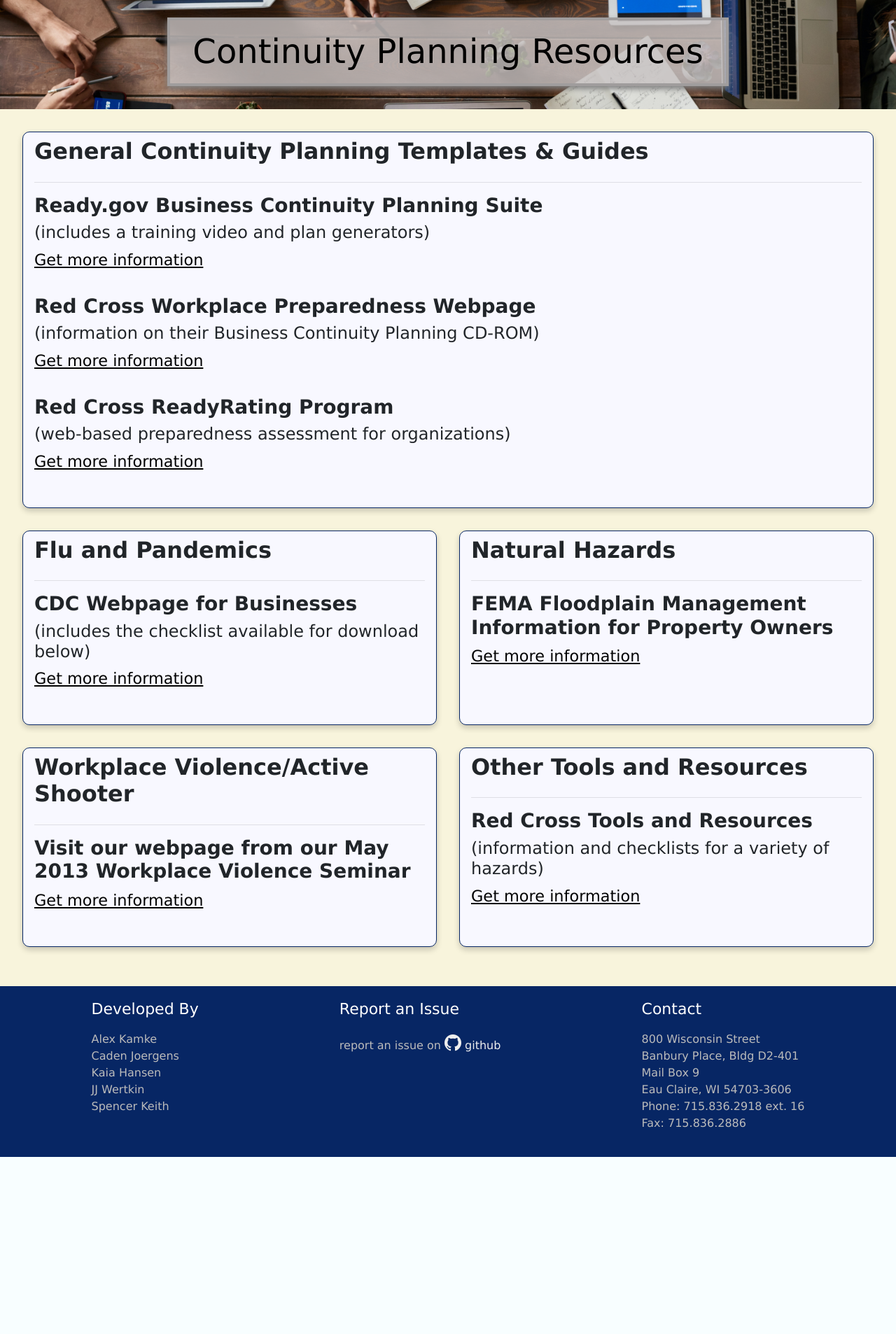
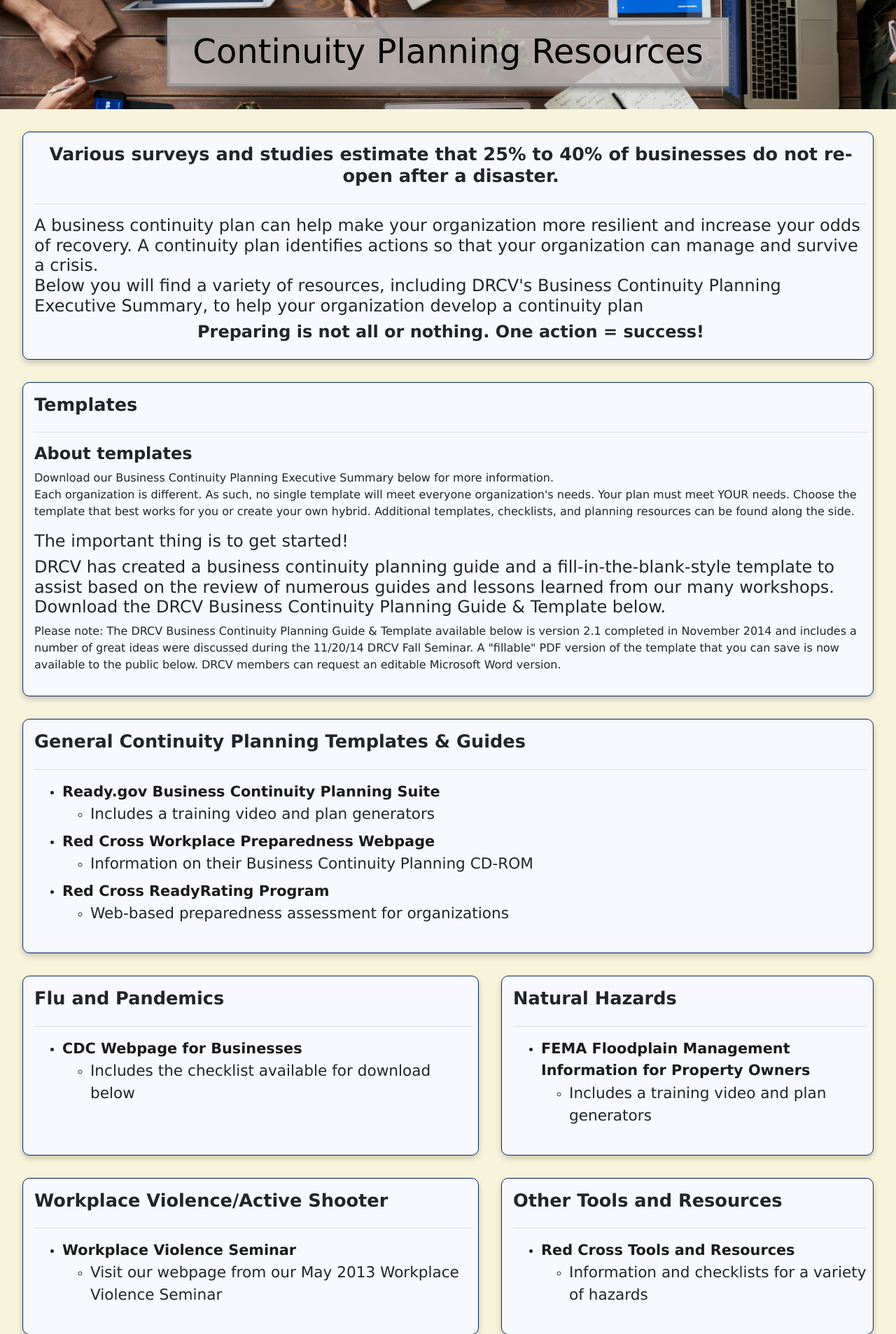
Before and after one commit to mrrobots2021/DRCV, a PHP site: page /continuity-resources.html in a window 1280 px wide. Shown: the part 151-2057 px from the top of the page at 70% size. Before the commit the page ends 1804 px from the top, so only its background shows below. Run offline with PHP 8.4, Linux system fonts and the light colour scheme.

Commit message:
template clarity
-having issues with the footer
-still working on the template section and wording

```diff
--- a/CSS/continuity-resources.css
+++ b/CSS/continuity-resources.css
@@ -1,18 +1,12 @@
-/* ***** ***** ***** ***** ***** ***** ***** ***** ***** ***** */
-/*       elements ▼ ▼ ▼
-/* ***** ***** ***** ***** ***** ***** ***** ***** ***** ***** */
 
 * {
   font-family: 'Lucida Sans Unicode', Geneva, Verdana, sans-serif;
 }
+.card.overview{
+  font-size: 130%;
+  font-weight: 600;
 
-
-
-/* ***** ***** ***** ***** ***** ***** ***** ***** ***** ***** */
-/*       elements ▲ ▲ ▲           classes ▼ ▼ ▼
-/* ***** ***** ***** ***** ***** ***** ***** ***** ***** ***** */
-
-
+}
 
 .header-box {
   display: flex;
@@ -36,25 +30,58 @@
   box-shadow: 0 4px 8px 0 grey;
 }
 
-a.center-text{
-  margin-bottom: 2rem;
-  font-size: 1.4rem;
+
+.overview{
+  line-height: 2rem;
+  font-size: 10;
+  font-size: 135%;
+}
+.page{
+  margin-bottom: 1rem;
+  font-size: 1.3rem;
+  color: rgba(14, 13, 13, 0.947);
+}
+.link b{
+  color:black
+}
+.hide {
+  display: none;
+  font-weight: 700;
+  font-size: 130%;
+}
+.card a:hover + span{
+  display: inline;
+  color: #4287f5;
   text-decoration: underline;
+
+
 }
-.card#general{grid-area: general;}
-.card#hazards{grid-area: hazard;}
-.card#violence{grid-area: violence;}
-.card#flu{grid-area: flu;}
-.card#other{grid-area: other;}
+.card a:hover{
+  font-size: 140%;
+}
+.center{
+  text-align:  center;
+
+}
+
+#about{grid-area: about;}
+#template{grid-area: template;}
+#general{grid-area: general;}
+#hazards{grid-area: hazard;}
+#violence{grid-area: violence;}
+#flu{grid-area: flu;}
+#other{grid-area: other;}
 
 .grid-container {
   margin: 1rem 1rem 0;
   display: grid;
   grid-template-areas:
-  'general general flu flu'
-  'general general hazard hazard'
-  'general general violence violence'
-  'general general other other';
+  'about about about about'
+  'template template general general'
+  'template template flu flu'
+  'template template hazard hazard'
+  'template template violence violence'
+  'template template other other ';
 }
 
 .card {
@@ -62,9 +89,13 @@ a.center-text{
   margin: 1rem;
   border: solid 1px rgb(7,38,100);
   border-radius: 10px;
-  padding: .5rem 1rem 1rem 1rem;
+  padding: 1rem 0.5rem 1rem 1rem;
   box-shadow: 0 4px 8px 0 rgba(0,0,0,0.2);
 
+
+}
+.section-title{
+  font-size: 1.6rem;
 }
 
 
@@ -83,6 +114,9 @@ a.center-text{
 @media screen and (max-width: 1280px) {
   .grid-container {
     grid-template-areas:
+    'about about about about'
+    'template template template template'
+    'template template template template'
     'general general general general'
     'general general general general'
     'flu flu hazard hazard'
@@ -92,6 +126,8 @@ a.center-text{
 @media screen and (max-width: 800px) {
   .grid-container {
     grid-template-areas:
+    'about about'
+    'template template'
     'general general'
     'general general'
     'flu flu'
--- a/continuity-resources.html
+++ b/continuity-resources.html
@@ -63,74 +63,167 @@
     </div>
 
     <div class="grid-container">
+      <div class="card" id="about">
+        <h2 class="center-text center section-title">
+          <b>Various surveys and studies estimate that 25% to 40% of businesses do not re-open after a disaster.</b>
+        </h2>
+        <hr/>
+        <h4 class="center-text"> A business continuity plan can help make your organization more resilient and increase your odds of recovery.  A continuity plan identifies actions so that your organization can manage and survive a crisis.<br> Below you will find a variety of resources, including DRCV's Business Continuity Planning Executive Summary, to help your organization develop a continuity plan</h4>
+        <h4 class="center-text center" ><b>Preparing is not all or nothing.  One action = success!</b></h4>
+      </div>
+
+      <div class="card" id="template">
+        <h2 class="center-text section-title">
+          <b>Templates</b>
+        </h2>
+        <hr/>
+        <h4 class="center-text">
+          <b>About templates</b>
+        </h4>
+        Download our Business Continuity Planning Executive Summary below for more information.
+
+          <p>Each organization is different.  As such, no single template will meet everyone organization's needs.  Your plan must meet YOUR needs.  Choose the template that best works for you or create your own hybrid.  Additional templates, checklists, and planning resources can be found along the side.</p>
+          <h4>The important thing is to get started! </h4>
+
+
+        <h4 class="center-text" >DRCV has created a business continuity planning guide and a fill-in-the-blank-style template to assist based on the review of numerous guides and lessons learned from our many workshops.  Download the DRCV Business Continuity Planning Guide & Template below.</h4>
+        <p>Please note:  The DRCV Business Continuity Planning Guide & Template available below is version 2.1 completed in November 2014 and includes a number of great ideas were discussed during the 11/20/14 DRCV Fall Seminar.   A "fillable" PDF version of the template that you can save is now available to the public below.  DRCV members can request an editable Microsoft Word version.</p>
+
+      </div>
+
       <div class="card" id="general">
-        <h2 class="center-text" >
+        <h2 class="center-text section-title" >
           <b>General Continuity Planning Templates & Guides</b>
         </h2>
         <hr/>
-        <h3 class="center-text">
+        <ul>
+          <li>
+            <a class="center-text page" href="http://www.ready.gov/business-continuity-planning-suite"  target="_blank">
               <b>Ready.gov Business Continuity Planning Suite</b>
-        </h3>
-        <h4 class="center-text" >(includes a training video and plan generators)</h4>
-        <a class="center-text" href="http://www.ready.gov/business-continuity-planning-suite" style= "color:black;" target="_blank">Get more information</a>
-        <h3 class="center-text">
+            </a>
+            <span class="hide">
+              <i class="bi bi-link-45deg"></i>
+            </span>
+              <ul class="nested">
+              <li>
+                <h4 class="overview">Includes a training video and plan generators</h4>
+              </li>
+              </ul>
+          </li>
+          <li>
+              <a class="center-text page" href="http://www.redcross.org/prepare/location/workplace"  target="_blank">
                 <b>Red Cross Workplace Preparedness Webpage</b>
-        </h3>
-        <h4 class="center-text" >(information on their Business Continuity Planning CD-ROM)</h4>
-        <a class="center-text" href="http://www.redcross.org/prepare/location/workplace" style= "color:black;" target="_blank">Get more information</a>
-        <h3 class="center-text" >
+              </a>
+              <span class="hide">
+                <i class="bi bi-link-45deg"></i>
+              </span>
+                <ul class="nested">
+                <li>
+                  <h4 class="overview">Information on their Business Continuity Planning CD-ROM</h4>
+                </li>
+              </ul>
+          </li>
+          <li>
+            <a class="center-text page" href="http://readyrating.org/"  target="_blank">
               <b>Red Cross ReadyRating Program</b>
-        </h3>
-        <h4 class="center-text" >(web-based preparedness assessment for organizations)</h4>
-        <a class="center-text" href="http://readyrating.org/" style= "color:black;" target="_blank">Get more information</a>
+            </a>
+            <span class="hide">
+              <i class="bi bi-link-45deg"></i>
+            </span>
+              <ul class="nested">
+                <li>
+                  <h4 class="overview">Web-based preparedness assessment for organizations</h4>
+                </li>
+              </ul>
+            </li>
+        </ul>
       </div>
 
+
+
       <div class="card" id="hazards">
-        <h2 class="center-text">
+        <h2 class="center-text section-title">
           <b>Natural Hazards</b>
         </h2>
         <hr/>
-        <h3 class="center-text">
+        <ul>
+          <li>
+            <a class="center-text page" href="https://www.fema.gov/floodplain-management-0/floodplain-management-information-property-owners"  target="_blank">
               <b>FEMA Floodplain Management Information for Property Owners</b>
-        </h3>
-        <a class="center-text" href="https://www.fema.gov/floodplain-management-0/floodplain-management-information-property-owners" style= "color:black;" target="_blank">Get more information</a>
+            </a>
+            <span class="hide">
+              <i class="bi bi-link-45deg"></i>
+            </span>
+              <ul class="nested">
+              <li>
+                <h4 class="overview">Includes a training video and plan generators</h4>
+              </li>
+              </ul>
+          </ul>
       </div>
 
       <div class="card" id="violence">
-        <h2 class="center-text">
+        <h2 class="center-text section-title">
           <b>Workplace Violence/Active Shooter</b>
         </h2>
         <hr/>
-        <h3 class="center-text">
-          <b>Visit our webpage from our May 2013 Workplace Violence Seminar</b>
-        </h3>
-        <a class="center-text" href="workplace-violence.html" style= "color:black;" target="_blank">Get more information</a>
+        <ul>
+          <li>
+            <a class="center-text page" href="workplace-violence.html"  target="_blank">
+              <b>Workplace Violence Seminar</b>
+            </a>
+            <span class="hide">
+              <i class="bi bi-link-45deg"></i>
+            </span>
+              <ul class="nested">
+              <li>
+                <h4 class="overview">Visit our webpage from our May 2013 Workplace Violence Seminar</h4>
+              </li>
+              </ul>
+          </ul>
       </div>
 
       <div class="card" id="flu">
-        <h2 class="center-text">
+        <h2 class="center-text section-title">
           <b>Flu and Pandemics</b>
         </h2>
         <hr/>
-        <h3 class="center-text">
+        <ul>
+          <li>
+            <a class="center-text page" href="http://www.flu.gov/planning-preparedness/business/"  target="_blank">
               <b>CDC Webpage for Businesses</b>
-        </h3>
-        <h4 class="center-text" >(includes the checklist available for download below)</h4>
-        <a class="center-text" href="http://www.flu.gov/planning-preparedness/business/" style= "color:black;" target="_blank">Get more information</a>
+            </a>
+            <span class="hide">
+              <i class="bi bi-link-45deg"></i>
+            </span>
+              <ul class="nested">
+              <li>
+                <h4 class="overview">Includes the checklist available for download below</h4>
+              </li>
+              </ul>
+          </ul>
       </div>
-
       <div class="card" id="other">
-        <h2 class="center-text">
+        <h2 class="center-text section-title">
           <b>Other Tools and Resources</b>
         </h2>
         <hr/>
-        <h3 class="center-text">
+        <ul>
+          <li>
+            <a class="center-text page" href="http://www.redcross.org/prepare/disaster-safety-library"  target="_blank">
               <b>Red Cross Tools and Resources</b>
-        </h3>
-        <h4 class="center-text" >(information and checklists for a variety of hazards)</h4>
-        <a class="center-text" href="http://www.redcross.org/prepare/disaster-safety-library" style= "color:black;" target="_blank">Get more information</a>
+            </a>
+            <span class="hide">
+              <i class="bi bi-link-45deg"></i>
+            </span>
+              <ul class="nested">
+              <li>
+                <h4 class="overview">Information and checklists for a variety of hazards</h4>
+              </li>
+              </ul>
+          </ul>
       </div>
-    </div>
+
 
     <!--Start Footer-->
     <footer id="shoe">
```
Lines whose indentation alone changed are shown as unchanged.
